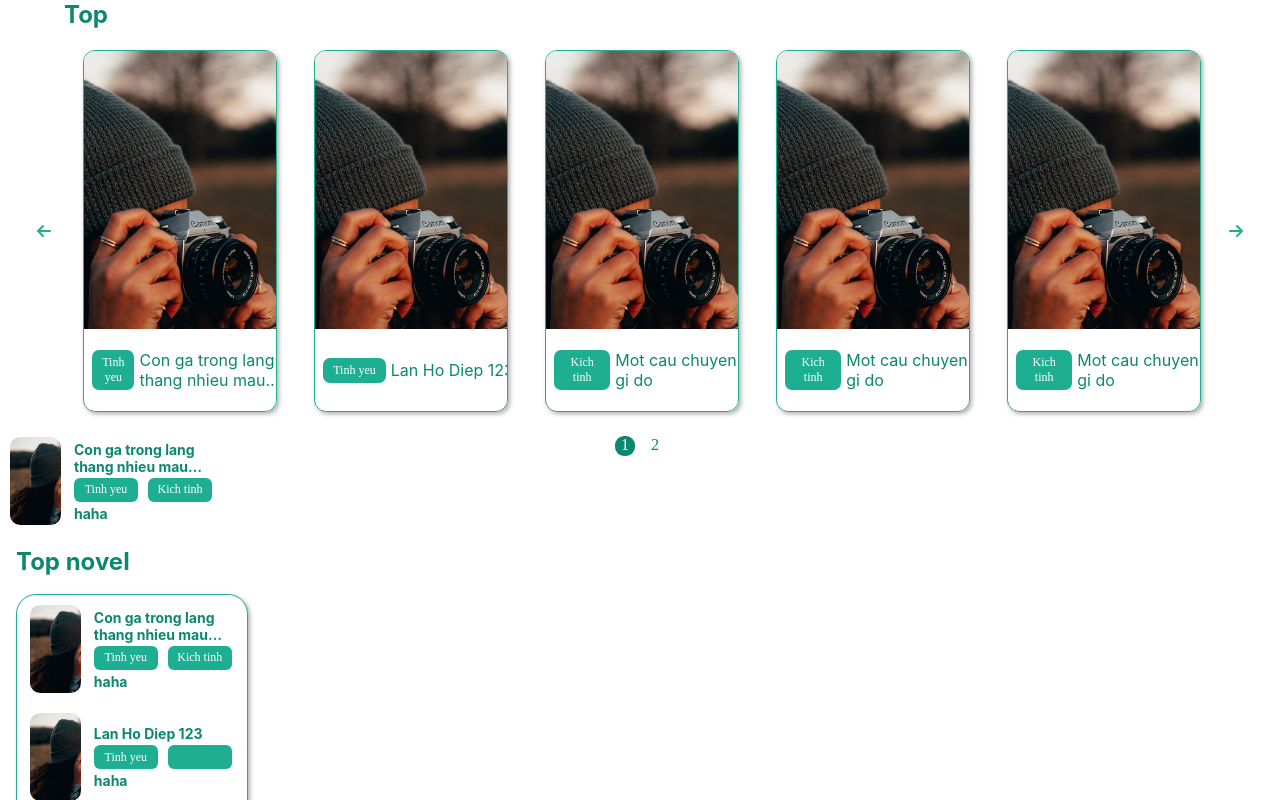
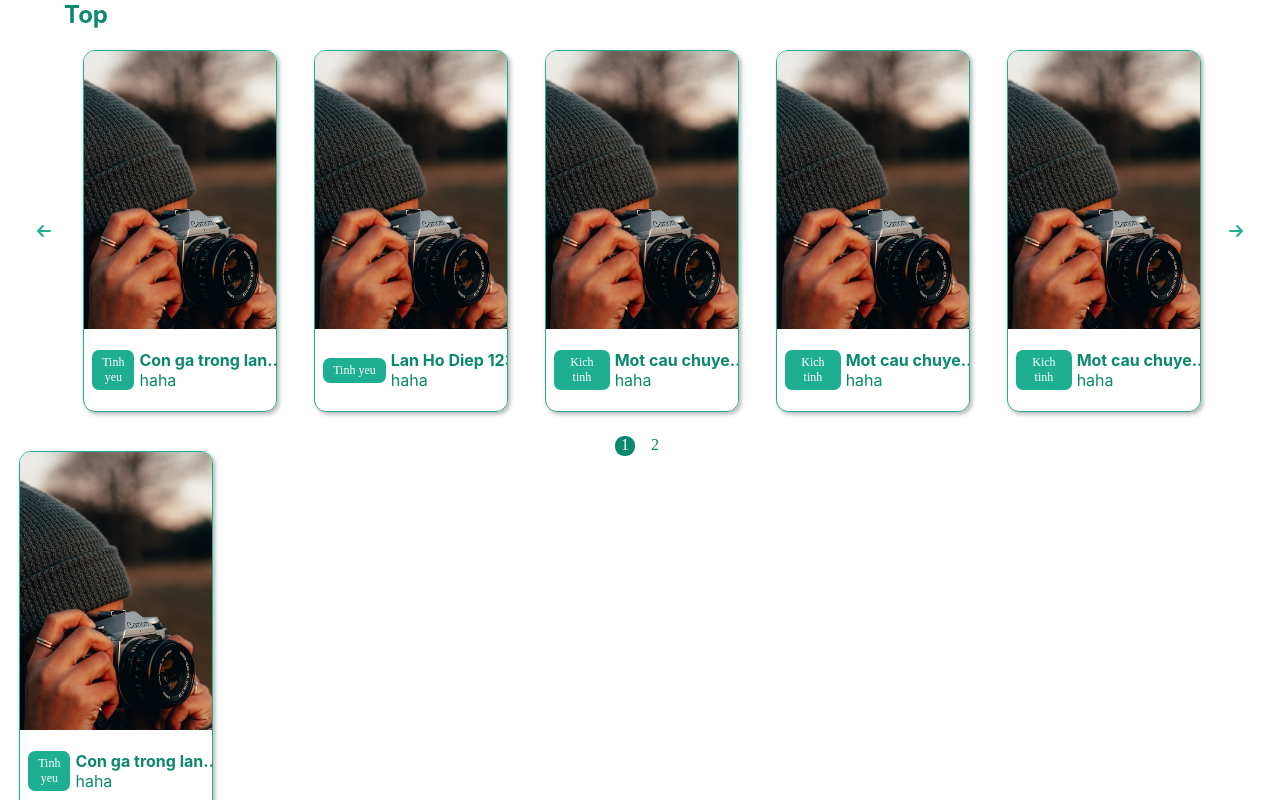
Before and after one commit to DuckDoesStuff/SE101-novelist, a React (Create React App) app in the folder source/: page / in a window 1280 px wide. Shown: the top 800 px of the page. Built offline with nearby package versions, Linux system fonts and the light colour scheme.

Commit message:
add some animation for novel card title'

```diff
--- a/source/src/App.js
+++ b/source/src/App.js
@@ -112,6 +112,7 @@ function App() {
       data-theme={isDark ? "dark" : "light"} className="app"
     >
       <Carousel title="Top" novel={novel} onClick={test}/>
+	  <NovelCard novel={novel[0]} onClick={testItem}/>
 	  <NovelItem novel={novel[0]} onClick={testItem}/>
 	  <TopNovel novel={novel} onClick={test}/>
       <button onClick={switchTheme}> haha </button>
--- a/source/src/components/NovelCard.js
+++ b/source/src/components/NovelCard.js
@@ -7,7 +7,10 @@ const NovelCard = ({ novel, onClick }) => {
       <img src={novel.thumbnail} alt={novel.title} />
       <div className={styles["tag"]}>
         <p className={styles["genre"]}> {novel.genre[0]} </p>
-        <p className={styles["product-name"]}> {novel.title} </p>
+        <div className={styles["info"]}>
+          <p className={styles["novel-name"]}> {novel.title} </p>
+          <p className={styles["author"]}> {novel.author} </p>
+        </div>
       </div>
     </div>
   );
--- a/source/src/styles/NovelCard.module.css
+++ b/source/src/styles/NovelCard.module.css
@@ -1,7 +1,12 @@
+.novel-card .info .author {
+    text-align: left;
+    margin: 0;
+}
+
 .novel-card {
     display: flex;
     width: 15vw;
-    height:45vh;
+    height: 45vh;
     flex-direction: column;
     align-items: flex-end;
     gap: 2vh;
@@ -15,27 +20,21 @@
     margin: 1.5vw;
 }
 
+.novel-card .info {
+    overflow: hidden;
+}
+
 .novel-card:hover {
     cursor: pointer;
     background: var(--background-02);
 }
 
-/* .novel-card .thumbnail {
-    width: 10vw;
-    height: auto;
-    display: flex;
-    justify-content: center;
-    align-items: center;
-    overflow: hidden;
-  } */
-
-  .novel-card img {
+.novel-card img {
     max-height: 100%;
     object-fit: contain; /* Sử dụng object-fit: contain; */
     align-self: center;
     justify-items: center;
-  }
-
+}
 
 .novel-card .tag {
     position: absolute;
@@ -63,7 +62,7 @@
 .novel-card .genre {
     color: var(--text);
     background-color: var(--background-02);
-    font-family: 'REM';
+    font-family: "REM";
     font-size: 12px;
     border-radius: 7px;
     border: none;
@@ -73,19 +72,37 @@
     text-align: center;
 }
 
-.novel-card:hover .genre{
+.novel-card:hover .genre {
     color: var(--background-02);
     background-color: var(--text);
 }
 
-.product-name {
-    white-space: normal;
+.novel-card .info .novel-name {
+    white-space: nowrap;
     overflow: hidden;
     text-overflow: ellipsis;
-    display: -webkit-box;
-    -webkit-line-clamp: 2; /* Số dòng hiển thị */
-    -webkit-box-orient: vertical;
     font-size: 16px;
-    font-style: bold;
+    font-weight: bold;
     text-align: left;
+    margin: 0;
+    width: 100%;
+    transition: all 0.3s ease-in-out;
 }
+
+.novel-card:hover .info .novel-name {
+    animation: runText 4s linear infinite;
+    white-space: nowrap; /* Display full text on hover */
+    -webkit-line-clamp: 1; /* Số dòng hiển thị */
+    overflow: visible;
+    text-overflow: clip;
+    width: auto;
+}
+
+@keyframes runText {
+    0% {
+        transform: translateX(0);
+    }
+    100% {
+        transform: translateX(-100%);
+    }
+}
```
Also changed, not shown: source/src/styles/NovelItem.module.css (+0 -8 lines).
